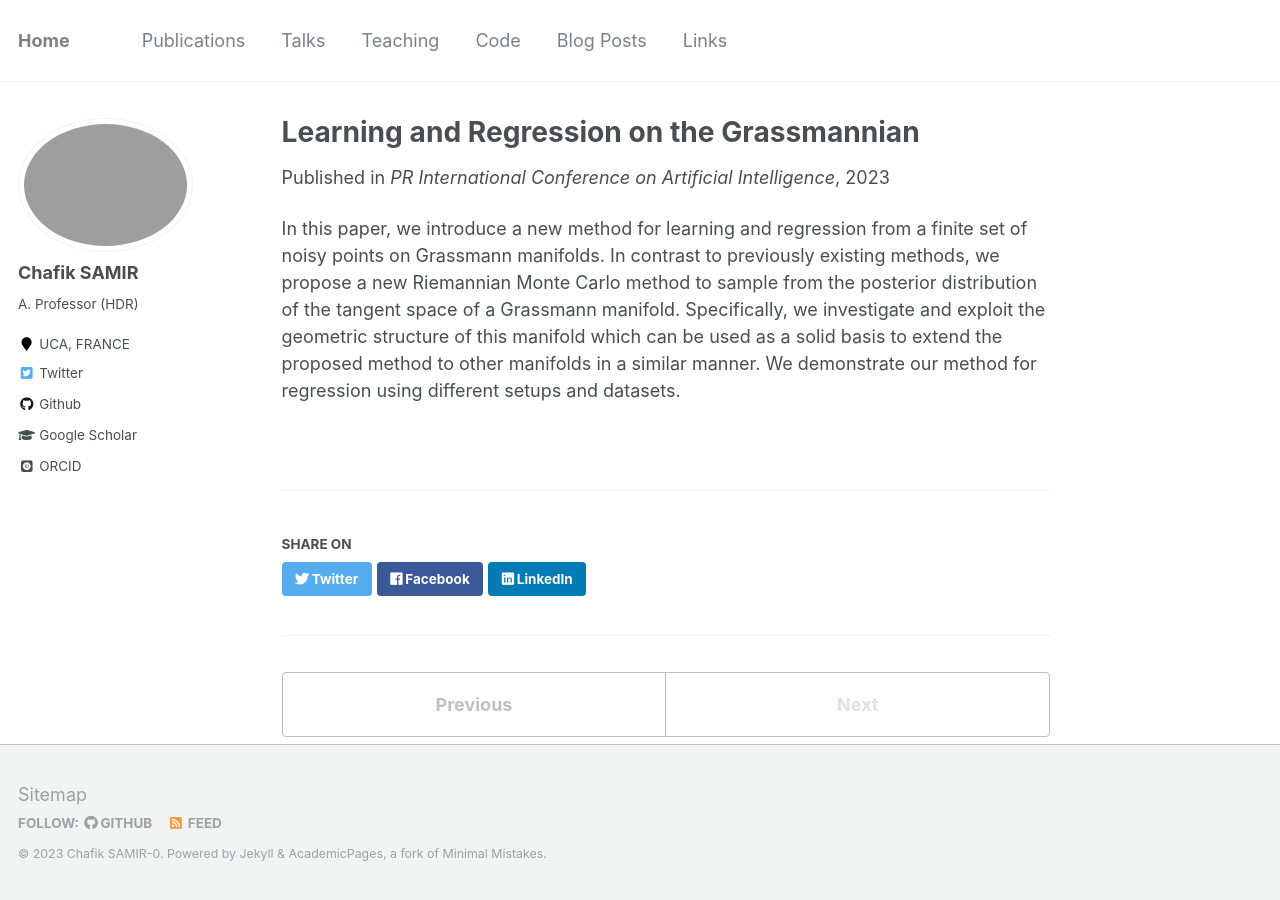
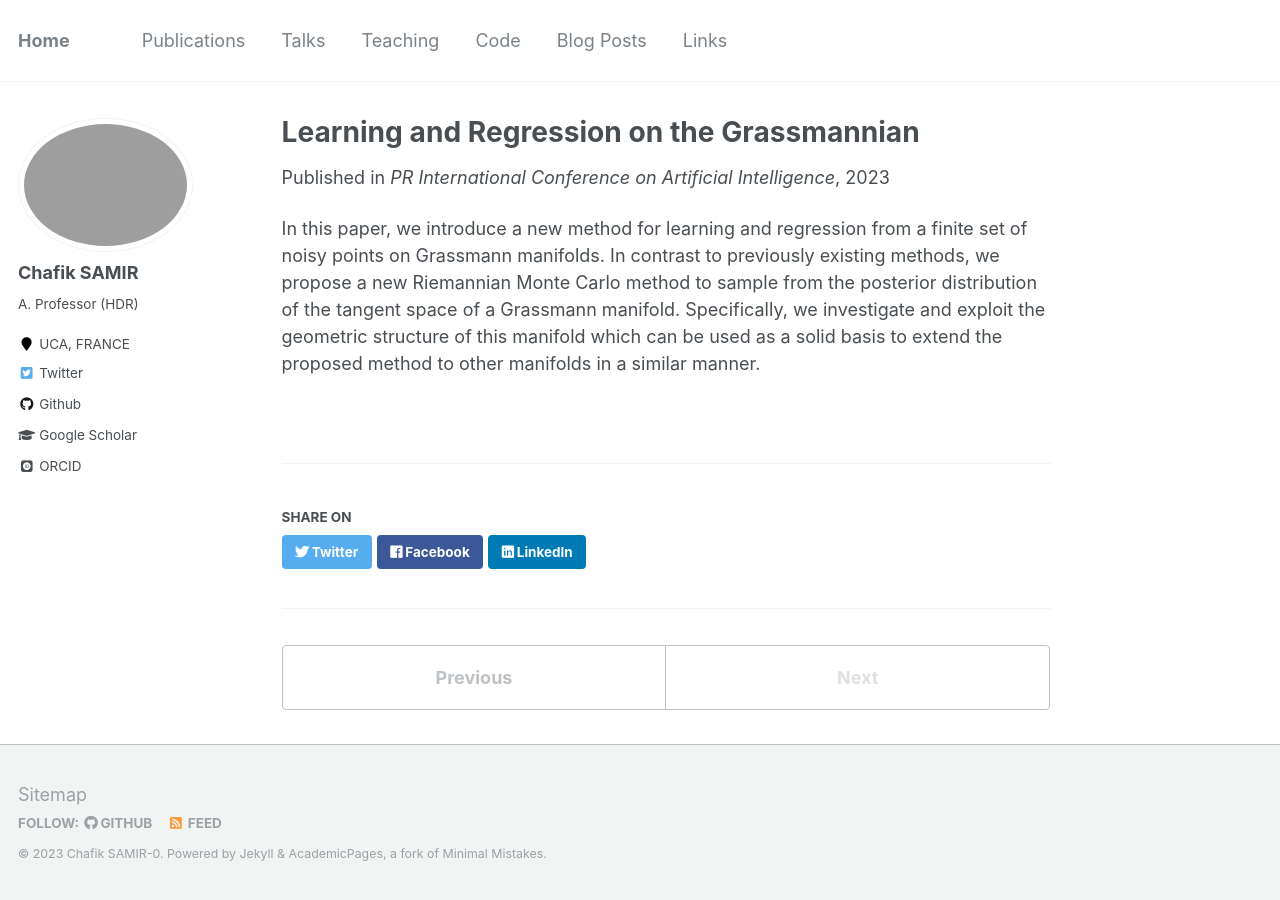
Before and after one commit to Chsamir/chsamir.github.io, a Jekyll site: the page built from _publications/2015-10-01-paper-title-number-3.md, in a window 1280 px wide. Built offline with Jekyll 4.4.1, drawn with Linux system fonts in a browser that asks for light colours; some web fonts are replaced.

Commit message:
Update 2015-10-01-paper-title-number-3.md

```diff
--- a/_publications/2015-10-01-paper-title-number-3.md
+++ b/_publications/2015-10-01-paper-title-number-3.md
@@ -3,7 +3,7 @@
 collection: publications
 permalink: /publication/2015-10-01-paper-title-number-3
 excerpt: 'This paper is about the number 3. The number 4 is left for future work.'
-date: 2023-11-01
+date: 2023-11-10
 venue: 'PR International Conference on Artificial Intelligence'
 ---
-In this paper, we introduce a new method for learning and regression from a finite set of noisy points on Grassmann manifolds. In contrast to previously existing methods, we propose a new Riemannian Monte Carlo method to sample from the posterior distribution of the tangent space of a Grassmann manifold. Specifically, we investigate and exploit the geometric structure of this manifold which can be used as a solid basis to extend the proposed method to other manifolds in a similar manner. We demonstrate our method for regression using different setups and datasets.
+In this paper, we introduce a new method for learning and regression from a finite set of noisy points on Grassmann manifolds. In contrast to previously existing methods, we propose a new Riemannian Monte Carlo method to sample from the posterior distribution of the tangent space of a Grassmann manifold. Specifically, we investigate and exploit the geometric structure of this manifold which can be used as a solid basis to extend the proposed method to other manifolds in a similar manner.
```
